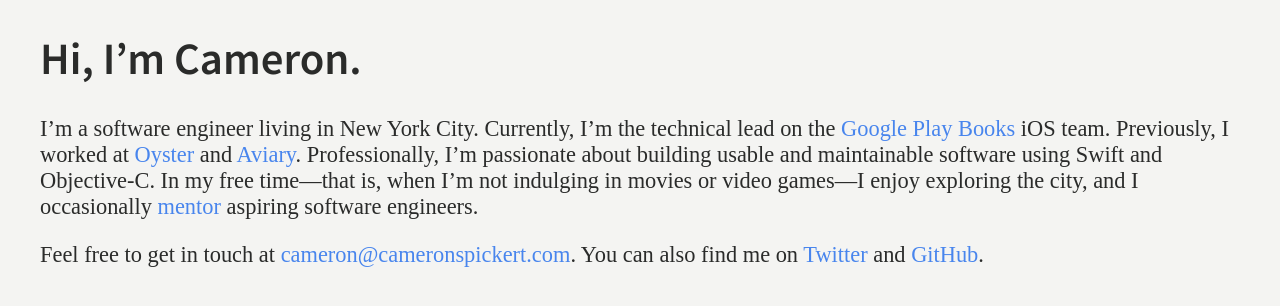
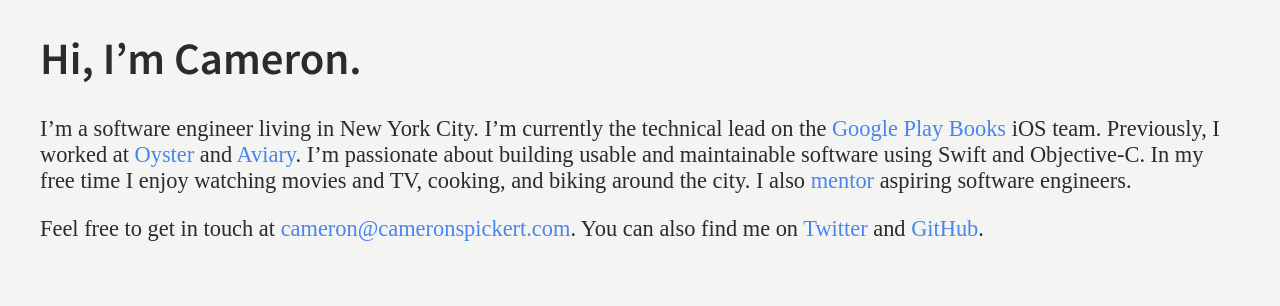
Before and after one commit to cspickert/cspickert.github.io, a Jekyll site: the page built from index.md, in a window 1280 px wide. Shown: the top 306 px of the page. Built offline with Jekyll 4.4.1, drawn with Linux system fonts in a browser that asks for light colours; some web fonts are replaced; our own code applies the rules of GitHub Pages for plain Markdown files.

Commit message:
Update index.md

```diff
--- a/index.md
+++ b/index.md
@@ -3,13 +3,13 @@
 ---
 # Hi, I'm Cameron.
 
-I'm a software engineer living in New York City. Currently, I'm the technical lead on the [Google Play Books][p] iOS team. Previously, I worked at [Oyster][o] and [Aviary][a]. Professionally, I'm passionate about building usable and maintainable software using Swift and Objective-C. In my free time—that is, when I'm not indulging in movies or video games—I enjoy exploring the city, and I occasionally [mentor][c] aspiring software engineers.
+I'm a software engineer living in New York City. I'm currently the technical lead on the [Google Play Books][p] iOS team. Previously, I worked at [Oyster][o] and [Aviary][a]. I'm passionate about building usable and maintainable software using Swift and Objective-C. In my free time I enjoy watching movies and TV, cooking, and biking around the city. I also [mentor][c] aspiring software engineers.
 
 Feel free to get in touch at [{{ site.email }}](mailto:{{ site.email }}). You can also find me on [Twitter][t] and [GitHub][g].
 
 [p]: https://en.wikipedia.org/wiki/Google_Play_Books
 [o]: https://en.wikipedia.org/wiki/Oyster_(company)
 [a]: https://en.wikipedia.org/wiki/Aviary_(image_editor)
-[c]: https://www.c4q.nyc/
+[c]: https://www.pursuit.org
 [t]: https://twitter.com/cameronspickert
 [g]: https://github.com/cspickert
```
